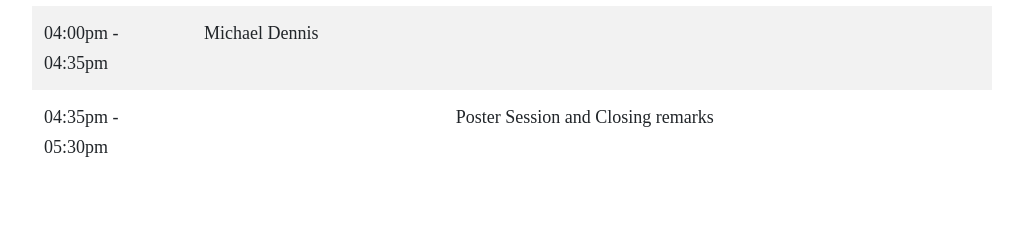
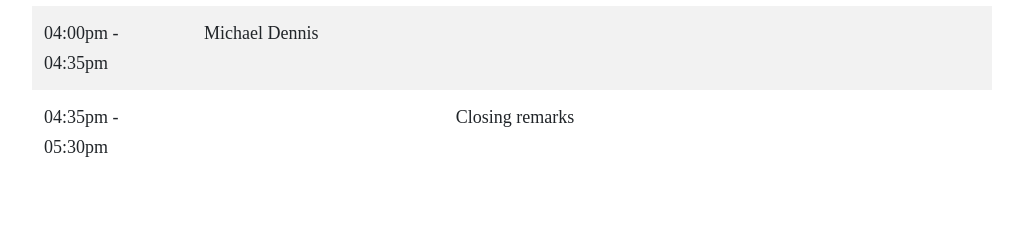
Before and after one commit to rlbrew2-workshop/rlbrew2-workshop.github.io, a Jekyll site: the page built from schedule.html, in a window 1280 px wide. Shown: the part 1619-1866 px from the top of the page, without its empty margins (136-1159 px from the left). Built offline with Jekyll 4.4.1, drawn with Linux system fonts in a browser that asks for light colours; nearby versions of some CDN libraries.

Commit message:
fix schedule

```diff
--- a/schedule.html
+++ b/schedule.html
@@ -109,7 +109,7 @@ layout: default
       <tr>
         <td>04:35pm - 05:30pm</td>
         <td></td>
-        <td>Poster Session and Closing remarks</td>
+        <td>Closing remarks</td>
         <td></td>
       </tr>
     </tbody>
```
